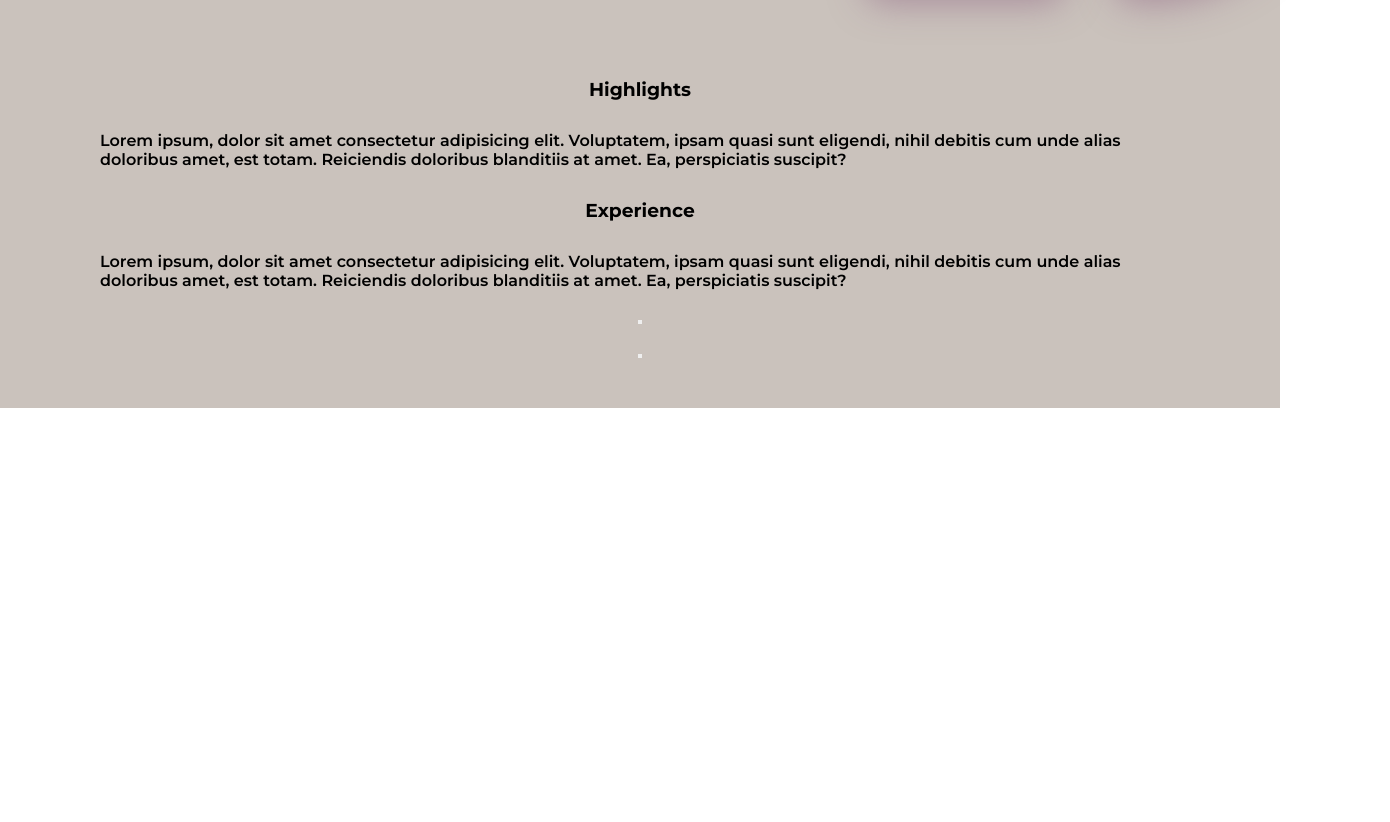
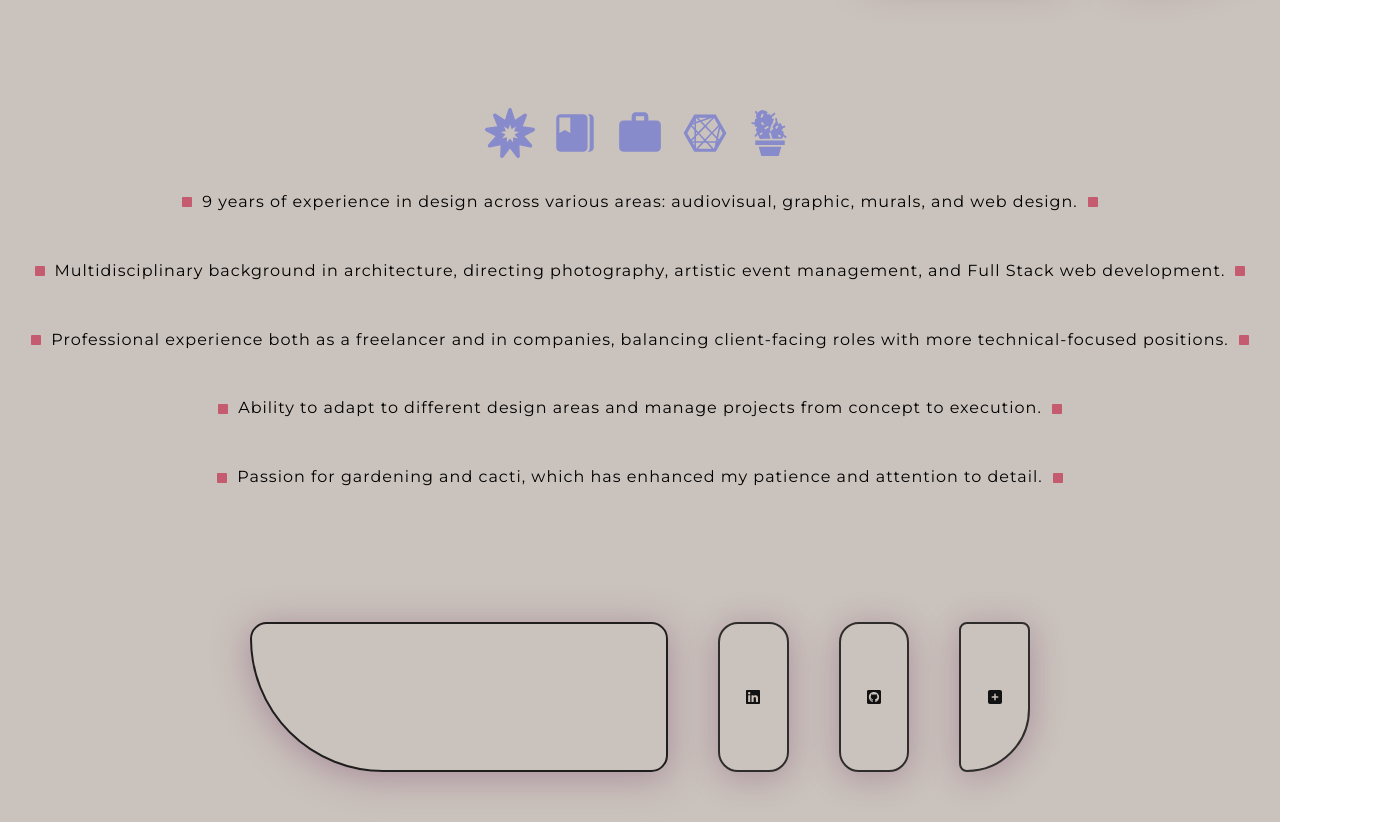
Before and after one commit to CMoralesDeLaRosa/Portfolio, a React (Vite) app: page /about in a window 1280 px wide. Shown: the part 1119-1941 px from the top of the page, 1390 px wide, since content can reach past the window. Before the commit the page ends 1527 px from the top, so only its background shows below. Built offline with nearby package versions, Linux system fonts and the light colour scheme.

Commit message:
FEAT Hightlights + Contact Section About

```diff
--- a/src/components/header/header.css
+++ b/src/components/header/header.css
@@ -1,6 +1,6 @@
 /*HEADER*/
 #header {
-  width: 100%;
+  width: 1500px;
   height: 100px;
   display: flex;
   flex-direction: column;
--- a/src/index.css
+++ b/src/index.css
@@ -125,4 +125,21 @@ a {
     height: 300px;
     border: 1.8px solid var(--pf-color2);
   }
+  @keyframes vibrar {
+    0% {
+      transform: translateX(0);
+    }
+    25% {
+      transform: translateX(-2px);
+    }
+    50% {
+      transform: translateX(2px);
+    }
+    75% {
+      transform: translateX(-2px);
+    }
+    100% {
+      transform: translateX(2px);
+    }
+  }
 }
--- a/src/pages/about/about.css
+++ b/src/pages/about/about.css
@@ -6,10 +6,7 @@
   padding: var(--pf-padding-xl) var(--pf-padding-section);
   background-color: var(--pf-fifth-bg);
 }
-.article-contain-about article {
-  flex-direction: column;
-  gap: 30px;
-}
+
 .article-contain-about {
   width: 100%;
   height: auto;
@@ -23,7 +20,7 @@
   font-weight: 400;
   width: 100%;
   text-align: center;
-  margin-top: var(--pf-margin-section);
+  margin-top: 80px;
 }
 .article-skills-about {
   width: 850px;
@@ -66,11 +63,10 @@
   left: 140px;
   top: 30px;
   align-self: center;
-  height: 40px;
-  width: 40px;
+  height: 45px;
+  width: 45px;
   rotate: 15deg;
   color: var(--pf-color4);
-  cursor: pointer;
 }
 .icon-person-about:hover {
   color: var(--pf-color6);
@@ -132,3 +128,81 @@
   border-radius: var(--pf-br1) var(--pf-br1) var(--pf-br2) var(--pf-br1);
   filter: brightness(0.8);
 }
+
+/*ARTICLE HIGHLIGHTS*/
+.article-highlights-about {
+  width: 100%;
+  height: auto;
+  flex-direction: column;
+  margin-top: var(--pf-margin-l);
+}
+.ul-highlights-about {
+  width: 100%;
+  height: auto;
+  flex-direction: column;
+  gap: 40px;
+  margin-top: var(--pf-margin-m);
+}
+.li-highlight-about {
+  width: 1300px;
+  height: auto;
+  font-size: 16px;
+  letter-spacing: 1px;
+  line-height: 1.8;
+  font-weight: 400;
+  text-align: center;
+  gap: 10px;
+}
+.square-hightlight {
+  width: 10px;
+  color: var(--pf-color6);
+}
+.div-icons-highlights {
+  gap: 15px;
+  margin-top: var(--pf-margin-xs);
+}
+.icon-highlight {
+  width: 50px;
+  height: 50px;
+  color: var(--pf-color5);
+}
+.icon-highlight:hover {
+  color: var(--pf-color4);
+}
+
+/*ARTICLE-CONTACT*/
+.article-contact-about {
+  width: 100%;
+  height: 150px;
+  margin-top: var(--pf-margin-section);
+  padding: 0 150px;
+  gap: 50px;
+}
+
+.div-images-contact-about {
+  height: 150px;
+  width: 600px;
+  border: 2.5px solid var(--pf-color2);
+  overflow: hidden;
+  box-shadow: 0 5px 35px 0px rgba(135, 87, 124, 0.5);
+  border-radius: var(--pf-br1) var(--pf-br1) var(--pf-br1) var(--pf-br2);
+}
+
+.div-links-contact-about {
+  border: 2.5px solid var(--pf-color2);
+  box-shadow: 0 5px 35px 0px rgba(135, 87, 124, 0.5);
+  width: 100px;
+  height: 150px;
+  border-radius: var(--pf-br1);
+  cursor: pointer;
+  opacity: 0.9;
+}
+.div-links-contact-about:last-of-type {
+  border-radius: var(--pf-br1) var(--pf-br1) var(--pf-br2) var(--pf-br1);
+}
+
+.div-links-contact-about:hover {
+  opacity: 1;
+  animation: vibrar 0.4s ease-in-out infinite;
+  box-shadow: 0 5px 35px 0px rgba(196, 91, 110, 0.4);
+}
--- a/src/pages/about/about.jsx
+++ b/src/pages/about/about.jsx
@@ -1,7 +1,12 @@
 import Header from '../../components/header/header'
 import './About.css'
-import { FaSquare } from 'react-icons/fa'
+import { FaSquare, FaGithubSquare, FaLinkedin, FaBahai } from 'react-icons/fa'
 import { BsPersonArmsUp } from 'react-icons/bs'
+import { IoMdBookmarks } from 'react-icons/io'
+import { MdOutlineWork } from 'react-icons/md'
+import { LiaConnectdevelop } from 'react-icons/lia'
+import { GiCactusPot } from 'react-icons/gi'
+import { FaSquarePlus } from 'react-icons/fa6'
 
 const skills = [
   'HTML',
@@ -17,10 +22,22 @@ const skills = [
   'Davinci Resolver',
   'Microsoft Office'
 ]
+const highlights = [
+  '9 years of experience in design across various areas: audiovisual, graphic, murals, and web design.',
+  'Multidisciplinary background in architecture, directing photography, artistic event management, and Full Stack web development.',
+  'Professional experience both as a freelancer and in companies, balancing client-facing roles with more technical-focused positions.',
+  'Ability to adapt to different design areas and manage projects from concept to execution.',
+  'Passion for gardening and cacti, which has enhanced my patience and attention to detail.'
+]
+const links = [
+  { icon: <FaLinkedin />, label: 'LinkedIn', url: 'https://www.linkedin.com' },
+  { icon: <FaGithubSquare />, label: 'GitHub', url: 'https://www.github.com' },
+  { icon: <FaSquarePlus />, label: 'Otro', url: '#' }
+]
 
 const About = () => {
   return (
-    <section id='section-about'>
+    <section id='section-about' className='flex-container'>
       <Header />
       <article className='article-contain-about flex-container'>
         <h2>About</h2>
@@ -98,27 +115,30 @@ const About = () => {
           </div>
         </article>
         <article className='article-highlights-about flex-container'>
-          <h3>Highlights</h3>
-          <p>
-            Lorem ipsum, dolor sit amet consectetur adipisicing elit.
-            Voluptatem, ipsam quasi sunt eligendi, nihil debitis cum unde alias
-            doloribus amet, est totam. Reiciendis doloribus blanditiis at amet.
-            Ea, perspiciatis suscipit?
-          </p>
-        </article>
-
-        <article className='article-experience-about flex-container'>
-          <h3>Experience</h3>
-          <p>
-            Lorem ipsum, dolor sit amet consectetur adipisicing elit.
-            Voluptatem, ipsam quasi sunt eligendi, nihil debitis cum unde alias
-            doloribus amet, est totam. Reiciendis doloribus blanditiis at amet.
-            Ea, perspiciatis suscipit?
-          </p>
+          <div className='div-icons-highlights flex-container'>
+            <FaBahai className='icon-highlight' />
+            <IoMdBookmarks className='icon-highlight' />
+            <MdOutlineWork className='icon-highlight' />
+            <LiaConnectdevelop className='icon-highlight' />
+            <GiCactusPot className='icon-highlight' />
+          </div>
+          <ul className='ul-highlights-about flex-container'>
+            {highlights.map((highlight, index) => (
+              <li key={index} className='li-highlight-about flex-container'>
+                <FaSquare className='square-hightlight' />
+                {highlight}
+                <FaSquare className='square-hightlight' />
+              </li>
+            ))}
+          </ul>
         </article>
         <article className='article-contact-about flex-container'>
-          <button></button>
-          <button></button>
+          <div className='div-images-contact-about'></div>
+          {links.map((link, index) => (
+            <div key={index} className='div-links-contact-about flex-container'>
+              {link.icon}
+            </div>
+          ))}
         </article>
       </article>
     </section>
--- a/src/pages/landingPage/landingPage.css
+++ b/src/pages/landingPage/landingPage.css
@@ -68,7 +68,6 @@
   line-height: 1.9;
   letter-spacing: 0.7px;
   color: var(--pf-first-text);
-  animation: translation-left-items 4s ease-in-out;
 }
 .highlight {
   font-weight: 600;
@@ -78,7 +77,6 @@
   width: auto;
   flex-direction: column;
   gap: 25px;
-  animation: translation-right-items 4s ease-in-out;
 }
 .div-option-landing-page {
   width: 350px;
@@ -171,20 +169,3 @@
     transform: translate(20px) rotate(-360deg);
   }
 }
-@keyframes vibrar {
-  0% {
-    transform: translateX(0);
-  }
-  25% {
-    transform: translateX(-2px);
-  }
-  50% {
-    transform: translateX(2px);
-  }
-  75% {
-    transform: translateX(-2px);
-  }
-  100% {
-    transform: translateX(2px);
-  }
-}
```
